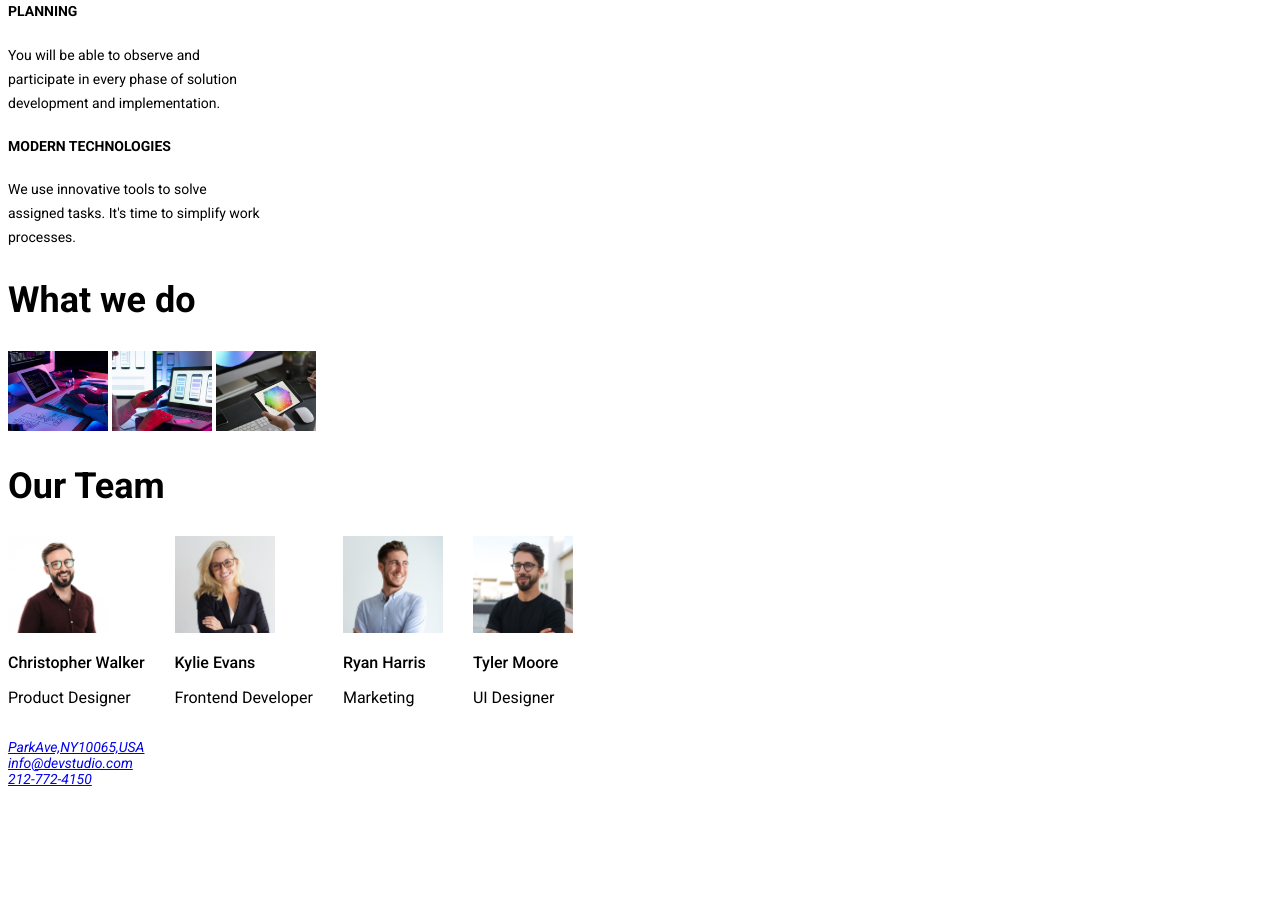
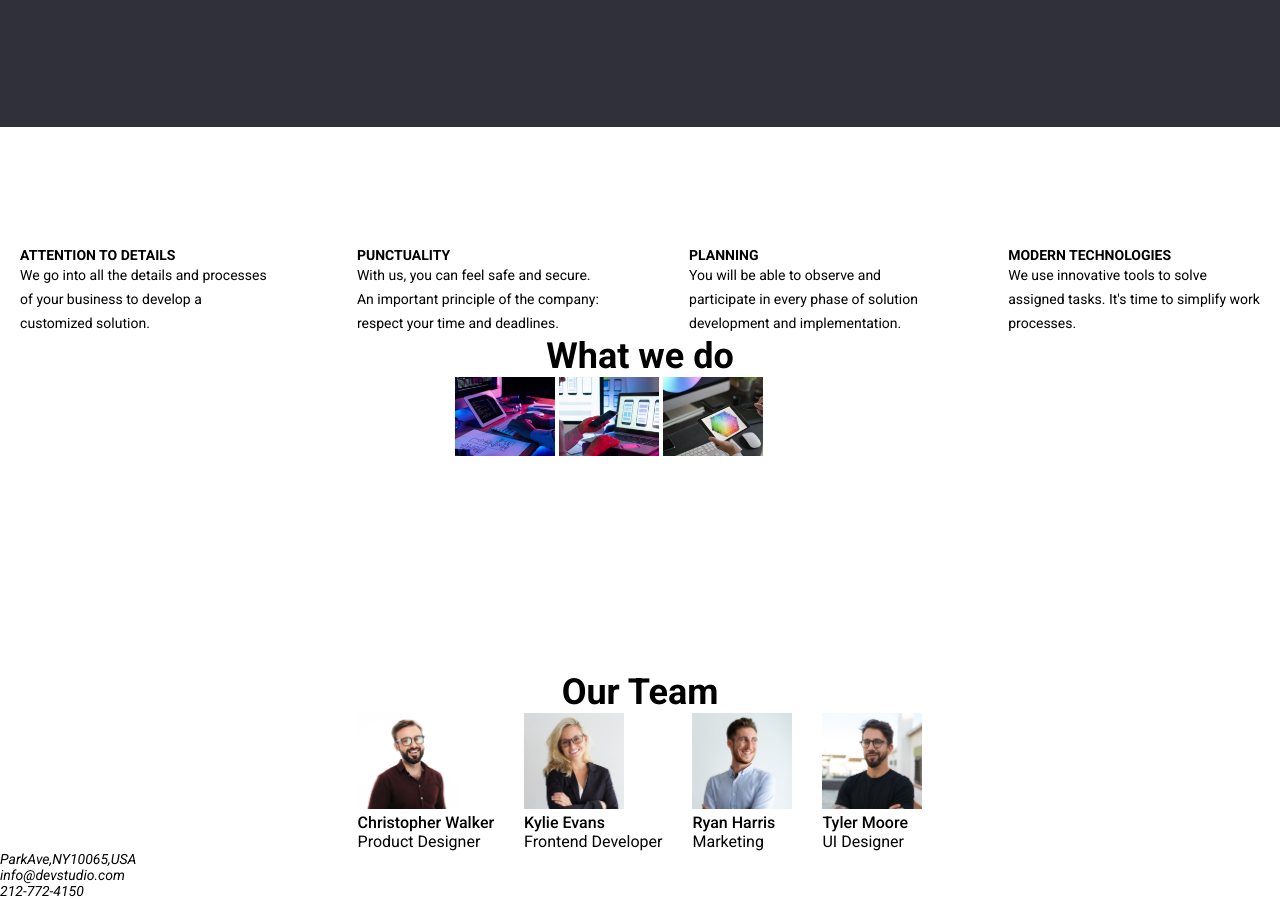
Before and after one commit to Oana000/Homework-03, a plain HTML site: page index.html in a window 1280 px wide. Shown: the part 710-1609 px from the top of the page. Before the commit the page ends 1505 px from the top, so only its background shows below. Drawn offline with nearby package versions, Linux system fonts and the light colour scheme.

Commit message:
modif tema 3

```diff
--- a/css/style.css
+++ b/css/style.css
@@ -7,7 +7,39 @@
     --secondary-font:'Raleway',sans-serif;
 }
 
+* {
+    margin: 0;
+    padding: 0;
+}
+
+image {
+    display: block;
+    max-width: 100%;
+    height: 100%;
+}
+
+html {
+    box-sizing: border-box;
+}
+
+ul{
+    list-style: none;
+}
+
+a {
+    text-decoration: none;
+    color: inherit;
+}
+
 .header{
+    padding-left: 125px;
+    padding-right: 125px;
+}
+
+.header .container {
+    display: flex;
+    justify-content: space-between;
+    align-items: center;
 }
 
 .body {
@@ -17,6 +49,8 @@
 }
 .header__navigation ul{
     list-style: none;
+    display: flex;
+    gap: 40px;
 }
 
 .header__navigation a{
@@ -44,7 +78,13 @@
     font-weight: 900;
     font-size: 44px;
     line-height: 60px;
+    color: white;
     align-items: center;
+    background-color: #2F303A;
+    margin-bottom: 120px;
+    height: 100vh;
+    text-align: center;
+
 }
 
 .main__service {
@@ -62,6 +102,7 @@
     border: 1px solid var(--blue);
     border-radius: 4px;
     cursor: pointer;
+    text-align: center;
 }
 
 .button:hover {
@@ -86,6 +127,13 @@
     color: white;
 }
 
+.ctn-flex {
+    display: flex;
+    justify-content: space-around;
+    gap: 50px;
+    align-items: center;
+}
+
 .main__text-1 {
     font-family: 'Roboto',
             sans-serif;
@@ -93,7 +141,6 @@
     font-size: 14px;
     line-height: 16px;
 }
-
 .main__p-1 {
     font-family: 'Roboto',
             sans-serif;
@@ -156,6 +203,19 @@
     font-weight: 700;
     font-size: 36px;
     line-height: 42px;
+    text-align: center;
+}
+
+.ctn-flex1 {
+    display: flex;
+    justify-content: space-around;
+    gap: 50px;
+    align-items: center;
+}
+
+.main__img{
+    width: 370px;
+    height: 294px;
 }
 
 .main__team {
@@ -164,6 +224,15 @@
     font-weight: 700;
     font-size: 36px;
     line-height: 42px;
+    text-align: center;
+}
+
+.main__img1 {
+    font-family: 'Roboto',
+            sans-serif;
+    font-weight: 500;
+    font-size: 16px;
+    line-height: 19px;
 }
 
 .main__name-1 {
@@ -178,6 +247,14 @@
     font-family: 'Roboto',
             sans-serif;
     font-weight: 400;
+    font-size: 16px;
+    line-height: 19px;
+}
+
+.main__img2 {
+    font-family: 'Roboto',
+        sans-serif;
+    font-weight: 500;
     font-size: 16px;
     line-height: 19px;
 }
@@ -198,6 +275,14 @@
     line-height: 19px;
 }
 
+.main__img3 {
+    font-family: 'Roboto',
+        sans-serif;
+    font-weight: 500;
+    font-size: 16px;
+    line-height: 19px;
+}
+
 .main__name-3 {
     font-family: 'Roboto',
         sans-serif;
@@ -210,6 +295,14 @@
     font-family: 'Roboto',
         sans-serif;
     font-weight: 400;
+    font-size: 16px;
+    line-height: 19px;
+}
+
+.main__img4 {
+    font-family: 'Roboto',
+        sans-serif;
+    font-weight: 500;
     font-size: 16px;
     line-height: 19px;
 }
@@ -238,3 +331,12 @@
     font-size: 14px;
     line-height: 16px;
 }
+
+.ctn-flex2 {
+    display: flex;
+    justify-content: space-around;
+    gap: 50px;
+    align-items: center;
+    margin-left: auto;
+    margin-right: auto;
+}
--- a/index.html
+++ b/index.html
@@ -4,6 +4,7 @@
     <meta charset="UTF-8">
     <meta name="viewport" content="width=device-width, initial-scale=1.0">
     <title>Document</title>
+    <link rel="stylesheet" href="node_modules/modern-normalize/modern-normalize.css">
     <link rel="preconnect" href="https://fonts.googleapis.com">
     <link rel="preconnect" href="https://fonts.gstatic.com" crossorigin>
     <link
@@ -21,6 +22,7 @@
 <body class="body">
     <!--Header section-->
     <header class="header">
+        <div class="container">
             <nav class="header__navigation">
                 <h2><a href="WebStudio"></a></h2>
                 <ul>
@@ -33,18 +35,23 @@
                 <div>info@devstudio.com</div>
                 <div>+1212-772-4150</div>
             </address>
+        </div>
     </header>
 
     <!--Portiunea principala a paginii web-->
     <main class="main">
         <section class="main__title">
+            <div class="container">
                 <h1>EFFECTIVE SOLUTIONS FOR <br>
                     YOUR BUSINESS</h1>
                 <button class="main__service button" type="button">Request our service</button>
+            </div>
         </section>
 
         <section>
             <!--Div cu informatii-->
+            <div class="container">
+                <div class="ctn-flex">
                     <div>
                         <h5 class="main__text-1">ATTENTION TO DETAILS</h5>
                         <p class="main__p-1">We go into all the details and processes<br>
@@ -69,23 +76,27 @@
                             assigned tasks. It's time to simplify work <br>
                             processes.</p>
                     </div>
+                </div>
 
                 <h2 class="main__title-2">What we do</h2>
-            <div>
+                <div class="ctn-flex1">
+                    <div class="main__img">
                             <img src="./images/img1.jpg" alt="programare cod" width="100"/>
                             <img src="./images/img2.jpg" alt="utilizarea tehnologiei" width="100"/>
                             <img src="./images/img3.jpg" alt="alegerea culorilor" width="100"/>
                     </div>
-
+                </div>
+            </div>
         </section>
 
         <!--Our team-->
         <section>
             <h2 class="main__team">Our Team</h2>
+            <div class="ctn-flex2">
                 <div style="display: flex; gap: 30px">
                     <!--Container 1-->
                     <div>
-                    <img
+                        <img class="main__img1"
                         src="./images/ChristopherWalker.jpg"
                         alt="ChristopherWalkerimagine"
                         width="100">
@@ -95,7 +106,7 @@
 
                     <!--Container 2-->
                     <div>
-                    <img
+                        <img class="main__img2"
                         src="./images/KylieEvans.jpg"
                         alt="kylieevansimagine"
                         width="100">
@@ -105,7 +116,7 @@
 
                     <!--Container 3-->
                     <div>
-                    <img
+                        <img class="main__img3"
                         src="./images/RyanHarris.jpg"
                         alt="ryanharrisimagine"
                         width="100">
@@ -115,7 +126,7 @@
 
                     <!--Container 4-->
                     <div>
-                    <img
+                        <img class="main__img4"
                         src="./images/TylerMoore.jpg"
                         alt="tylermooreimagine"
                         width="100">
@@ -123,16 +134,19 @@
                         <p class="main__ocupation-4">UI Designer</p>
                     </div>
                 </div>
+            </div>
         </section>
     </main>
     <!--Footer section-->
         <footer class="footer">
+            <div class="container">
                     <p><a href="WebStudio"></a></p>
                 <address class="footer__info">
                         <div><a href="address:ParkAve,NY10065,USA">ParkAve,NY10065,USA</a></div>
                         <div><a href="mailto:info@devstudio.com">info@devstudio.com</a></div>
                         <div><a href="tel:212-772-4150">212-772-4150</a></div>
                 </address>
+            </div>
         </footer>
 </body>
 </html>
```
Lines whose indentation alone changed are shown as unchanged.
